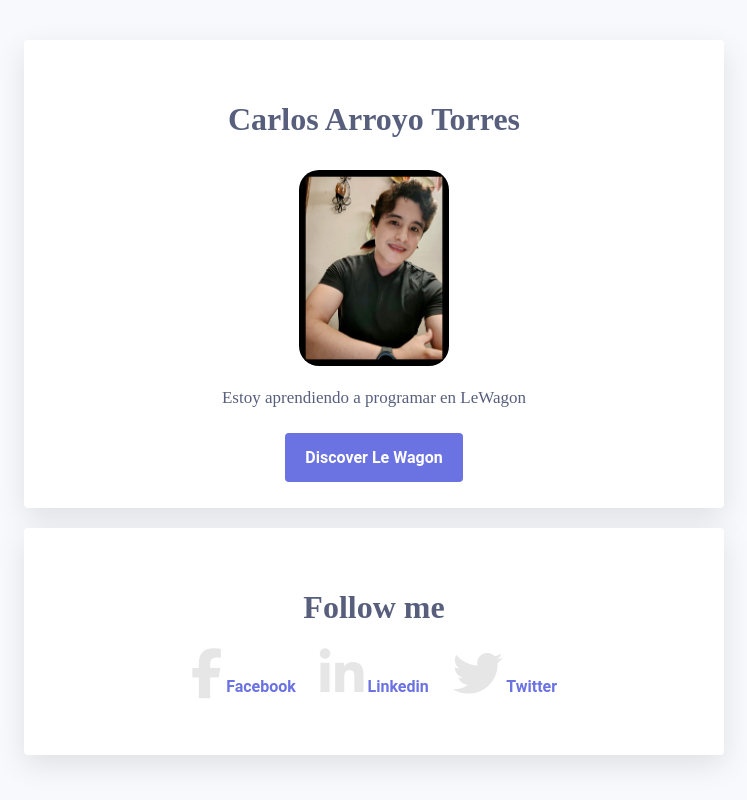
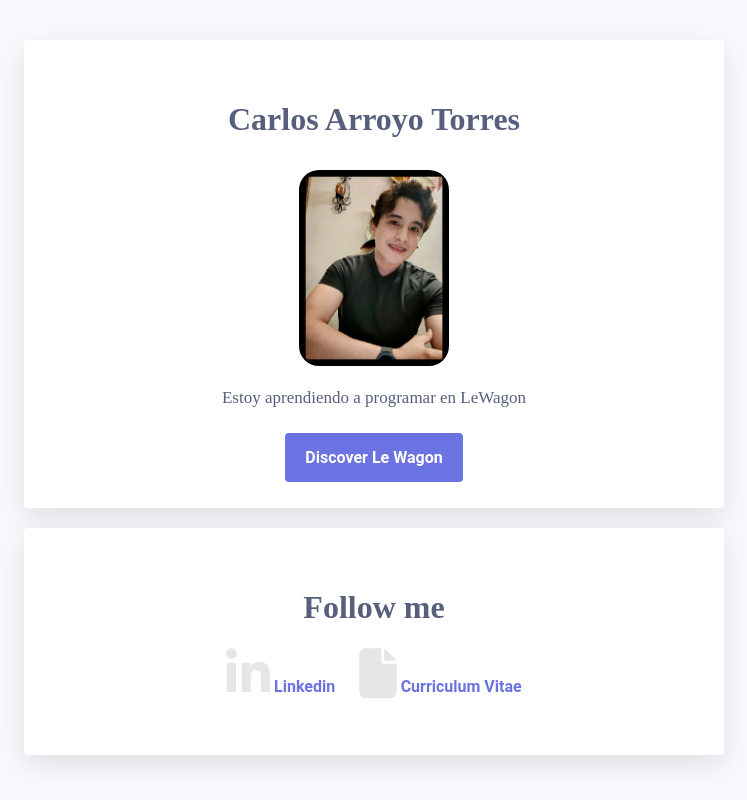
Before and after one commit to CarlosArroyo13/profile, a plain HTML site: page index.html in a window 1280 px wide. Shown: the whole page, without its empty margins (266-1013 px from the left). Drawn offline with Linux system fonts and the light colour scheme; a web font is replaced by a local one.

Commit message:
Se realiza cambios en iconos y rutas

```diff
--- a/index.html
+++ b/index.html
@@ -21,18 +21,13 @@
       <h1>Follow me</h1>
       <ul>
         <li>
-          <a href="#" target="_blank">
-            <i class="fab fa-facebook-f"></i> Facebook
-          </a>
-        </li>
-        <li>
-          <a href="#" target="_blank">
+          <a href="https://www.linkedin.com/in/carlos-arroyo-torres-01523930b/" target="_blank">
             <i class="fab fa-linkedin-in"></i> Linkedin
           </a>
         </li>
         <li>
-          <a href="#" target="_blank">
-            <i class="fab fa-twitter"></i> Twitter
+          <a href="https://drive.google.com/file/d/1ZoTFhiDYqUj78uOQbfScFPRmmqEyT3Qz/view?usp=drive_link" target="_blank">
+            <i class="fa-solid fa-file"></i> Curriculum Vitae
           </a>
         </li>
       </ul>
```
